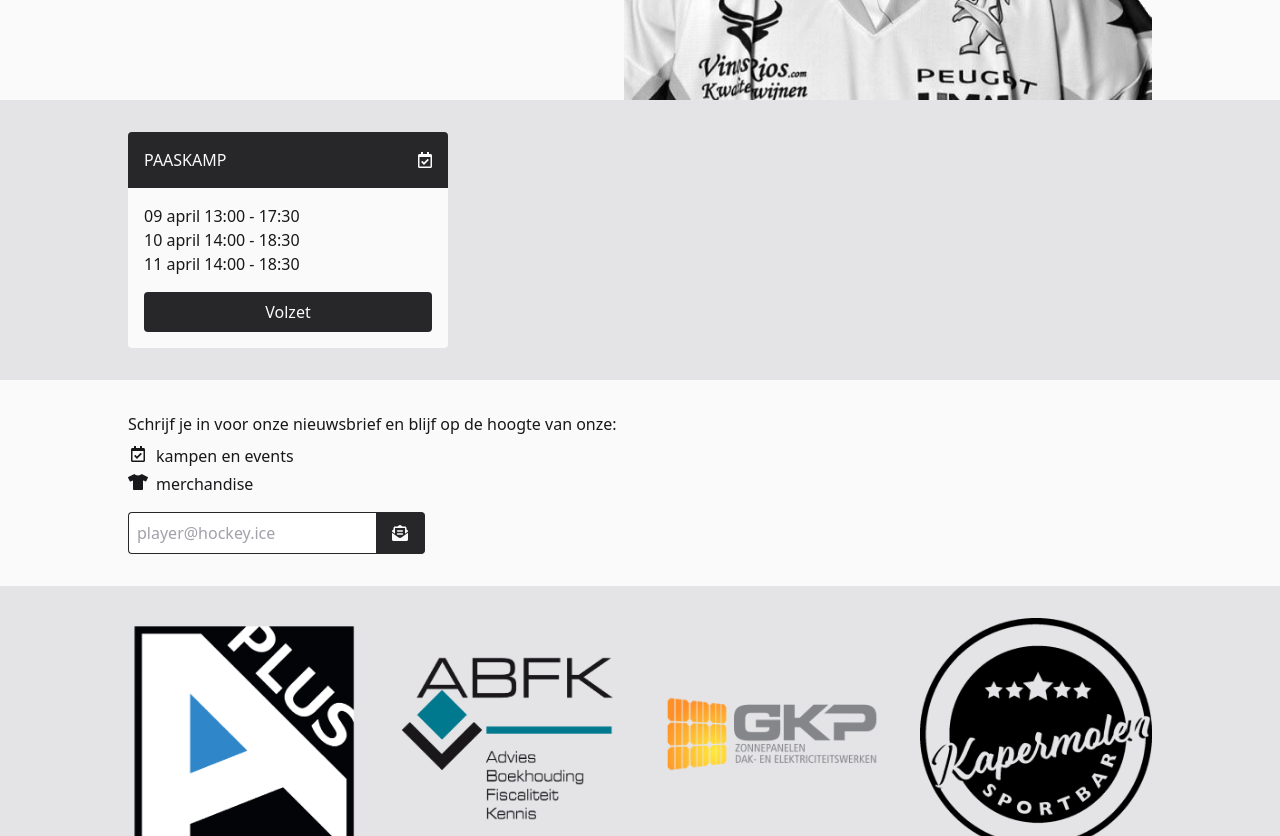
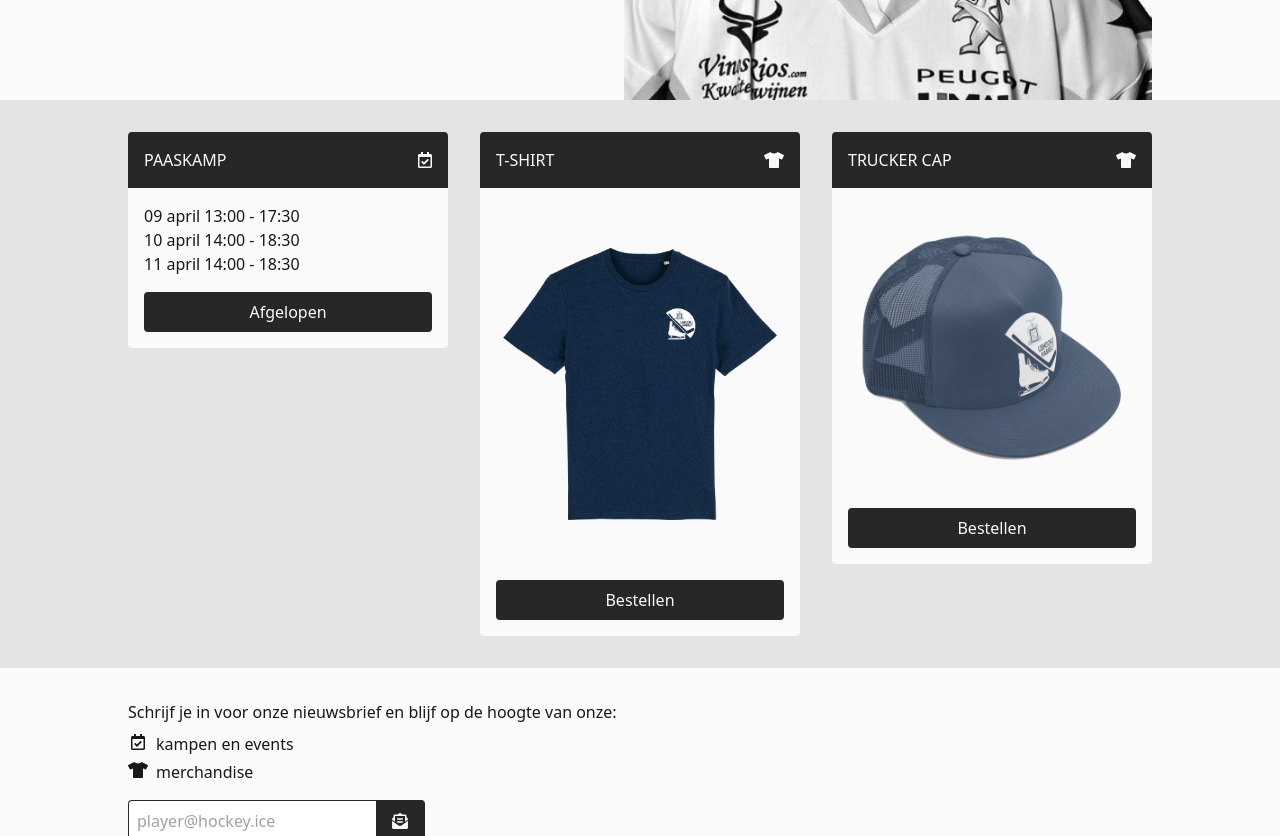
Before and after one commit to bartw/ijshockij.be, a Next.js app: page / in a window 1280 px wide. Shown: the part 560-1396 px from the top of the page. Built offline with nearby package versions, Linux system fonts and the light colour scheme.

Commit message:
add merch

```diff
--- a/components/events.tsx
+++ b/components/events.tsx
@@ -1,5 +1,6 @@
 import { FontAwesomeIcon } from "@fortawesome/react-fontawesome";
 import { faCalendarCheck } from "@fortawesome/free-regular-svg-icons";
+import { faTshirt } from "@fortawesome/free-solid-svg-icons";
 import { Container } from "./container";
 
 export const Events = () => (
@@ -19,11 +20,49 @@ export const Events = () => (
             </ul>
             <div>
               <button
-                className="mt-4 rounded bg-gray-800 text-gray-50 px-4 py-2 w-full"
+                className="mt-4 rounded bg-gray-800 hover:bg-gray-700 text-gray-50 px-4 py-2 w-full cursor-not-allowed"
                 type="button"
                 disabled
               >
-                Volzet
+                Afgelopen
+              </button>
+            </div>
+          </div>
+        </div>
+
+        <div>
+          <div className="bg-gray-800 flex items-center justify-between p-4 text-gray-50 rounded-t">
+            <h3 className="uppercase">t-shirt</h3>
+            <FontAwesomeIcon icon={faTshirt} />
+          </div>
+          <div className="p-4 bg-gray-50 rounded-b">
+            <img src="/tshirt.png" alt="t-shirt" />
+            <div>
+              <button
+                className="mt-4 rounded bg-gray-800 hover:bg-gray-700 text-gray-50 px-4 py-2 w-full cursor-not-allowed"
+                type="button"
+                disabled
+              >
+                Bestellen
+              </button>
+            </div>
+          </div>
+        </div>
+
+        <div>
+          <div className="bg-gray-800 flex items-center justify-between p-4 text-gray-50 rounded-t">
+            <h3 className="uppercase">trucker cap</h3>
+            <FontAwesomeIcon icon={faTshirt} />
+          </div>
+          <div className="p-4 bg-gray-50 rounded-b">
+            <img src="/trucker-cap.png" alt="trucker cap" />
+            <div>
+              <button
+                className="mt-4 rounded bg-gray-800 hover:bg-gray-700 text-gray-50 px-4 py-2 w-full cursor-not-allowed"
+                type="button"
+                disabled
+              >
+                Bestellen
               </button>
             </div>
           </div>
--- a/components/newsletter.tsx
+++ b/components/newsletter.tsx
@@ -66,7 +66,9 @@ export const Newsletter = () => {
   return (
     <section className="bg-gray-50 py-8 px-4">
       <Container>
-        <p>Schrijf je in voor onze nieuwsbrief en blijf op de hoogte van onze:</p>
+        <p>
+          Schrijf je in voor onze nieuwsbrief en blijf op de hoogte van onze:
+        </p>
         <ul className="mt-2">
           <IconListItem icon={faCalendarCheck}>kampen en events</IconListItem>
           <IconListItem icon={faTshirt}>merchandise</IconListItem>
@@ -86,7 +88,7 @@ export const Newsletter = () => {
             <button
               type="submit"
               disabled={isPending}
-            className="border-r border-t border-b border-gray-800 rounded-r bg-gray-800 text-gray-50 px-4 py-2"
+              className="border-r border-t border-b border-gray-800 hover:border-gray-700 rounded-r bg-gray-800 hover:bg-gray-700 text-gray-50 px-4 py-2"
               title="Inschrijven"
             >
               <FontAwesomeIcon icon={faEnvelopeOpenText} />
```
Also changed, not shown: public/trucker-cap.png (added), public/tshirt.png (added). Lines whose indentation alone changed are shown as unchanged.
